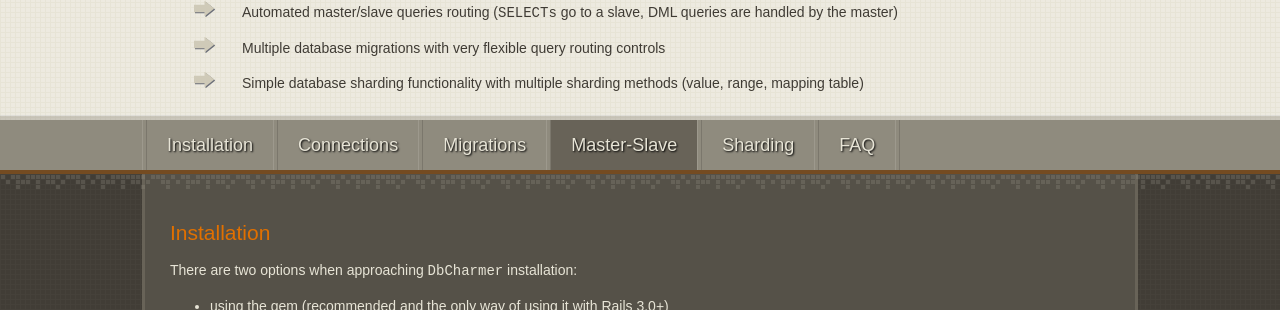
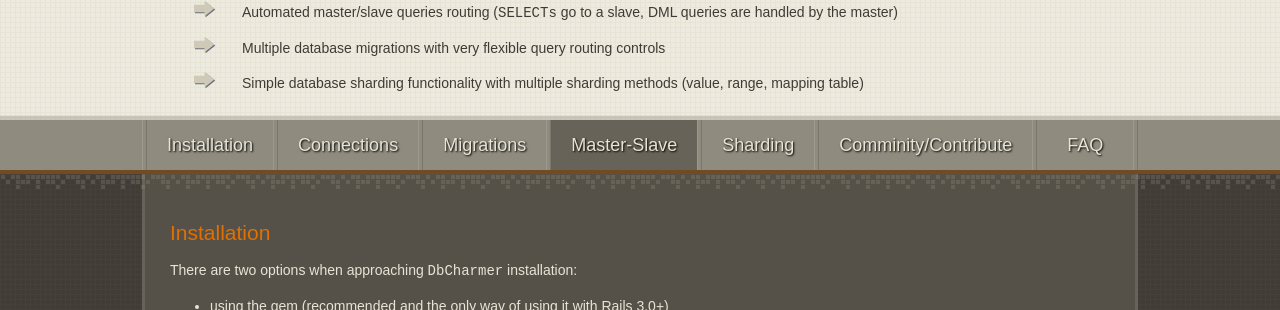
Before and after one commit to kovyrin/db-charmer, a Jekyll site: the page built from index.html, in a window 1280 px wide. Shown: the part 263-573 px from the top of the page. Built offline with Jekyll 4.4.1, drawn with Linux system fonts in a browser that asks for light colours; nearby versions of some CDN libraries.

Commit message:
Menu width adjusted

```diff
--- a/_layouts/default.html
+++ b/_layouts/default.html
@@ -30,7 +30,7 @@
 
   <div id="container">
     <header id="header">
-        <h1><a href="#">DbCharmer</a></h1>
+        <h1><a href="http://kovyrin.github.com/db-charmer/">DbCharmer</a></h1>
         <div id="main-description">
             <h3>ActiveRecord Connection Magic Plugin</h3>
             <p>Rails plugin that significantly extends ActiveRecord's ability to work with multiple databases and/or database servers:</p>
@@ -50,10 +50,11 @@
                 <li><a href="#migrations">Migrations</a></li>
                 <li><a href="#master-slave">Master-Slave</a></li>
                 <li><a href="#sharding">Sharding</a></li>
+                <li class="right-border"><a href="#contribute">Comminity/Contribute</a></li>
                 <li><a href="#faq">FAQ</a></li>
             </ul>
         </nav>
-        <div id="forkme"><p><a href="#">Fork me on GitHub</a></p></div>
+        <div id="forkme"><p><a href="https://github.com/kovyrin/db-charmer">Fork me on GitHub</a></p></div>
     </header>
 
     <div id="main" role="main">
--- a/css/style.css
+++ b/css/style.css
@@ -199,13 +199,24 @@ body {
 }
 
 
-#main-menu ul li:last-child {
+#main-menu ul li:last-child, #main-menu ul li.right-border {
     border-right: 1px solid #7B776C;
     padding-right: 3px;
 }
 
+#main-menu ul li:last-child {
+    float: none;
+}
+
+#main-menu ul li:last-child a, #main-menu ul li.right-border a {
+    border-right: 1px solid #9D998D;
+}
+
 #main-menu ul li:last-child a {
-    border-right: 1px solid #9D998D;
+    display: block;
+    width: auto;
+    text-align: center;
+    padding-right: 0;
 }
 
 #main, body {
```
